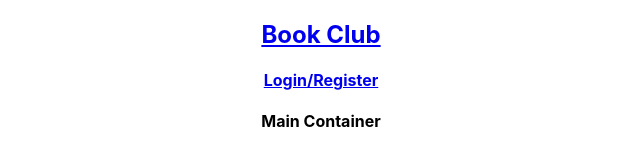
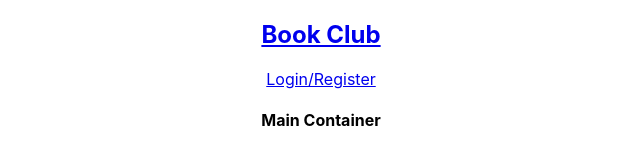
Before and after one commit to hrisso/bookclub-project, a React (Create React App) app in the folder client/: page / in a window 1280 px wide. Shown: the top 154 px of the page, without its empty margins (319-959 px from the left). Built offline with nearby package versions, Linux system fonts and the light colour scheme.

Commit message:
auth works

```diff
--- a/client/src/components/Layout/Layout.jsx
+++ b/client/src/components/Layout/Layout.jsx
@@ -4,9 +4,14 @@ import Footer from '../Footer/Footer';
 
 
 export default function Layout(props) {
+  const { currentUser, handleLogout } = props;
+
   return (
     <div>
-      <Nav />
+      <Nav
+        currentUser={currentUser}
+        handleLogout={handleLogout}
+      />
       {props.children}
       <Footer />
     </div>
--- a/client/src/components/Nav/Nav.jsx
+++ b/client/src/components/Nav/Nav.jsx
@@ -1,16 +1,24 @@
 import React from 'react';
 import { Link } from 'react-router-dom';
 
-export default function Nav() {
+export default function Nav(props) {
+  const { currentUser, handleLogout } = props;
+
   return (
     <div>
       <nav>
         <Link to='/'>
           <h1>Book Club</h1>
         </Link>
-        <Link to='/login'>
-          <h4>Login/Register</h4>
-        </Link>
+        {
+          currentUser ?
+            <>
+              <p>Hello, {currentUser.username}</p>
+              <Link onClick={handleLogout}>Logout</Link>
+            </>
+            :
+            <Link to='/login'>Login/Register</Link>
+        }
       </nav>
     </div>
   )
```
